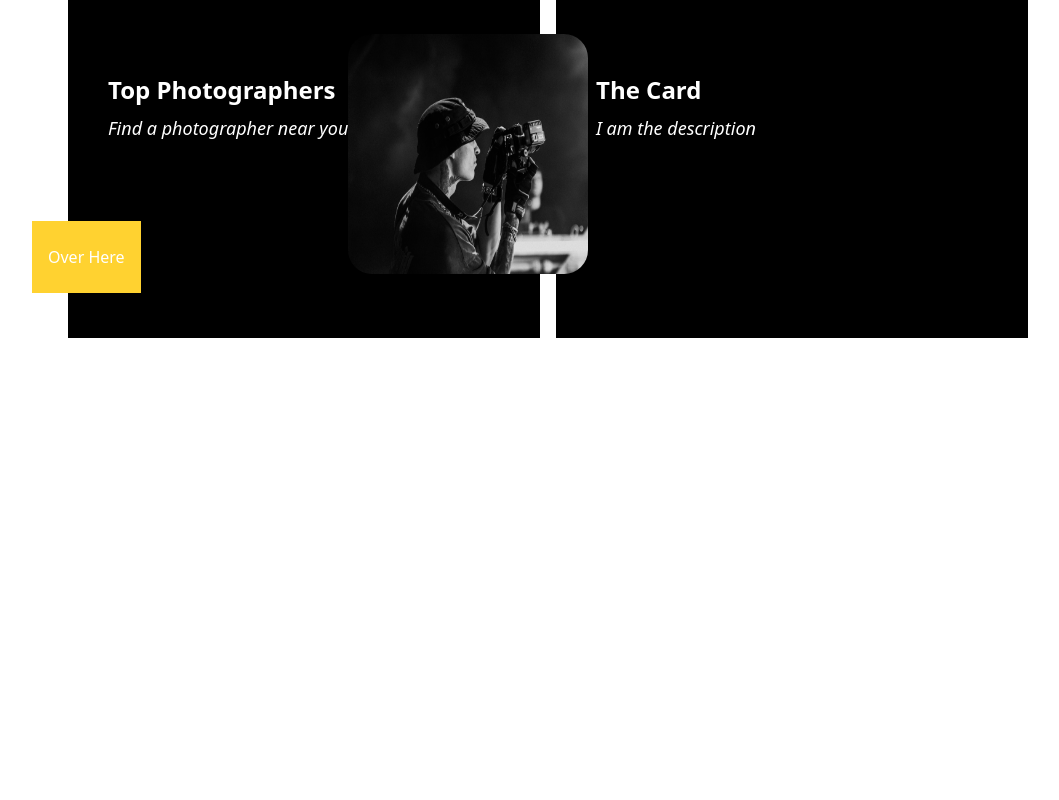
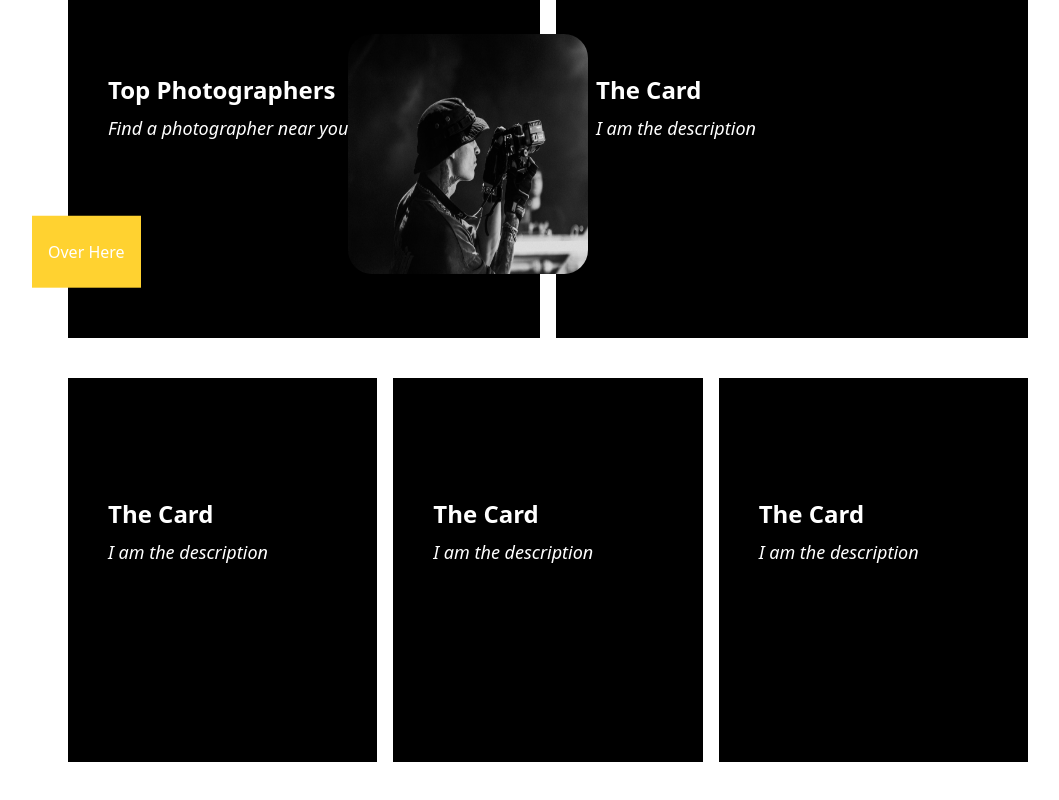
Before and after one commit to Jessica-Agorye/CaptureEvent, a React (Vite) app: page / in a window 1280 px wide. Shown: the part 650-1450 px from the top of the page, without its empty margins (92-1151 px from the left). Before the commit the page ends 1028 px from the top, so only its background shows below. Built offline with nearby package versions, Linux system fonts and the light colour scheme.

Commit message:
added three more cards

```diff
--- a/src/layout/AboutSection.tsx
+++ b/src/layout/AboutSection.tsx
@@ -3,6 +3,7 @@ import Photgrapher from "../assets/images/photographer.jpg";
 
 const AboutSection = () => {
   return (
+    <>
       <div className=" relative grid grid-cols-2 mb-10 gap-4">
         <Cards
           title="Top Photographers"
@@ -20,8 +21,31 @@ const AboutSection = () => {
             </button>
           }
         />
-      <Cards title="The Card" imageUrl="" description="I am the description" />
+        <Cards
+          title="The Card"
+          imageUrl=""
+          description="I am the description"
+        />
       </div>
+
+      <div className=" grid grid-cols-3 mb-10 gap-4 ">
+        <Cards
+          title="The Card"
+          imageUrl=""
+          description="I am the description"
+        />
+        <Cards
+          title="The Card"
+          imageUrl=""
+          description="I am the description"
+        />
+        <Cards
+          title="The Card"
+          imageUrl=""
+          description="I am the description"
+        />
+      </div>
+    </>
   );
 };
 
```
Lines whose indentation alone changed are shown as unchanged.
